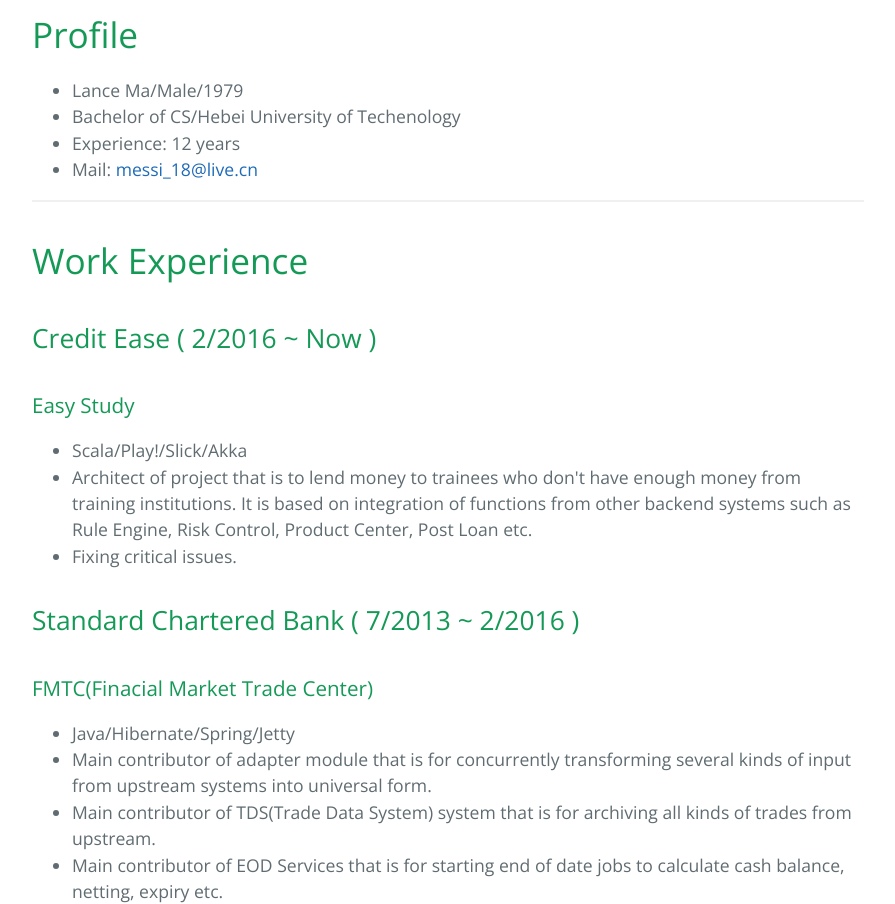
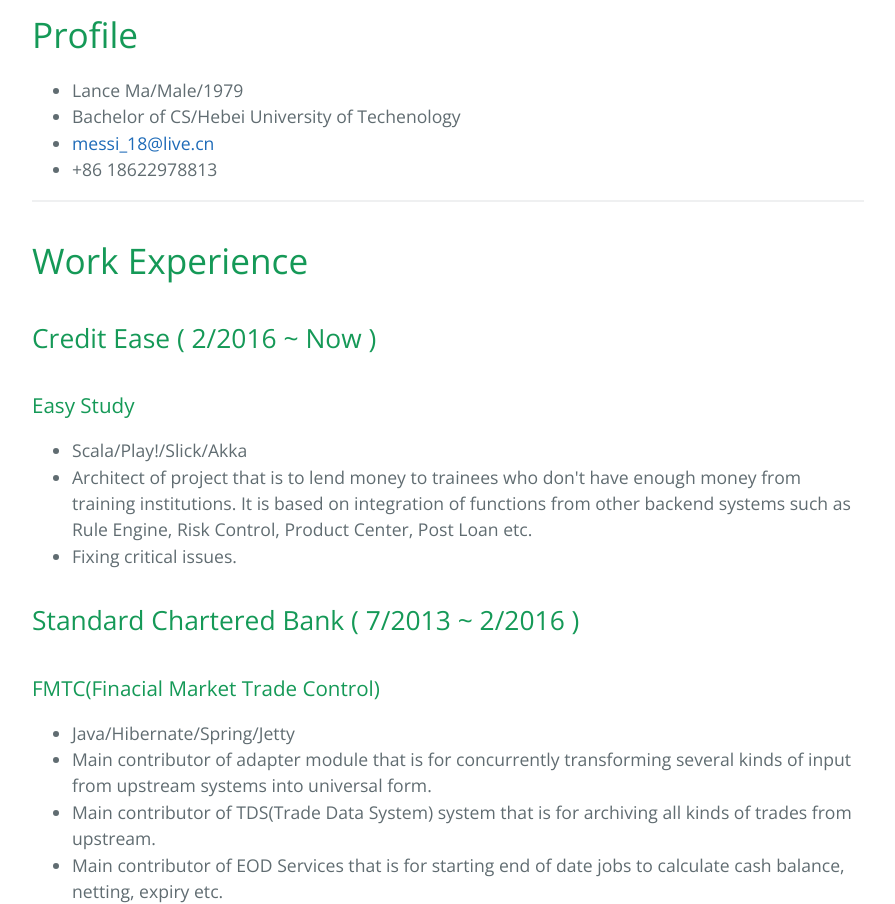
Before and after one commit to messi18/profile, a plain HTML site: page index.html in a window 1280 px wide. Shown: the part 360-1264 px from the top of the page, without its empty margins (192-1087 px from the left). Drawn offline with nearby package versions, Linux system fonts and the light colour scheme.

Commit message:
Create gh-pages branch via GitHub

```diff
--- a/index.html
+++ b/index.html
@@ -25,9 +25,8 @@
 <ul>
 <li>Lance Ma/Male/1979 </li>
 <li>Bachelor of CS/Hebei University of Techenology </li>
-<li>Experience: 12 years</li>
-<li>Mail: <a href="mailto:messi_18@live.cn">messi_18@live.cn</a>
-</li>
+<li><a href="mailto:messi_18@live.cn">messi_18@live.cn</a></li>
+<li>+86 18622978813</li>
 </ul>
 
 <hr>
@@ -51,7 +50,7 @@
 <a id="standard-chartered-bank--72013--22016-" class="anchor" href="#standard-chartered-bank--72013--22016-" aria-hidden="true"><span aria-hidden="true" class="octicon octicon-link"></span></a>Standard Chartered Bank ( 7/2013 ~ 2/2016 )</h2>
 
 <h3>
-<a id="fmtcfinacial-market-trade-center" class="anchor" href="#fmtcfinacial-market-trade-center" aria-hidden="true"><span aria-hidden="true" class="octicon octicon-link"></span></a>FMTC(Finacial Market Trade Center)</h3>
+<a id="fmtcfinacial-market-trade-control" class="anchor" href="#fmtcfinacial-market-trade-control" aria-hidden="true"><span aria-hidden="true" class="octicon octicon-link"></span></a>FMTC(Finacial Market Trade Control)</h3>
 
 <ul>
 <li>Java/Hibernate/Spring/Jetty</li>
```
Also changed, not shown: params.json (+1 -1 lines).
